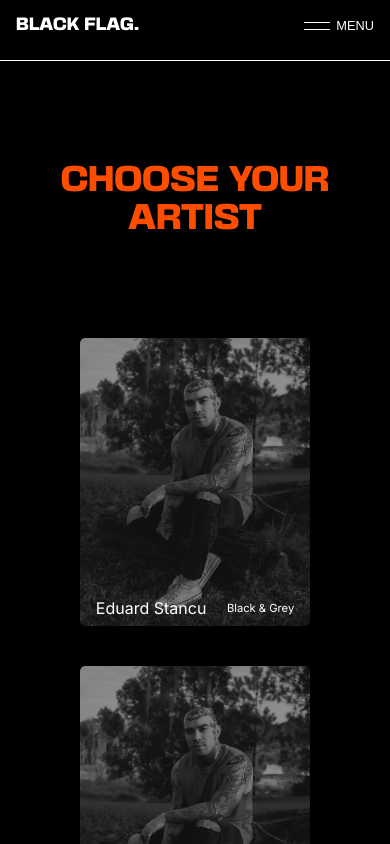
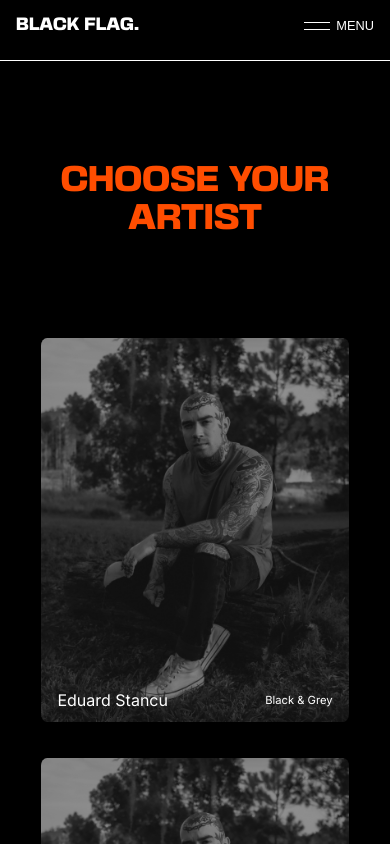
Before and after one commit to GabrielStefan24/bff-tattoo, a Next.js app: page /gallery in a window 390 px wide. Shown: the top 844 px of the page. Built offline with nearby package versions, Linux system fonts and the light colour scheme.

Commit message:
responsive

```diff
--- a/app/Components/Contact/styles.module.scss
+++ b/app/Components/Contact/styles.module.scss
@@ -2,8 +2,9 @@
   height: 20vh;
   color: white;
   border-top: 1px solid white;
+  width: 100%;
+  margin-top: 20vh;
 
-  margin-top: 20vh;
 
   .container{
     width: min(100vw,1440px);
--- a/app/Components/Navbar/anim.js
+++ b/app/Components/Navbar/anim.js
@@ -13,14 +13,14 @@ export const opacity = {
 
 export const slideUp = {
   initial: {
-    y: "200%",
+    y: "150%",
   },
   open: {
-    y: "-20%",
+    y: "-10%",
     transition: { duration: 0.8, delay: 0.2, ease: [0.22, 1, 0.36, 1] },
   },
   closed: {
-    y: "200%",
+    y: "150%",
   },
 };
 
--- a/app/gallery/layout.js
+++ b/app/gallery/layout.js
@@ -6,12 +6,12 @@ export const metadata = {
   description: "Artists of Black Flag Tattoo Studio",
 };
 
-export default function RootLayout({ children }) {
+export default function DashboardLayout({ children }) {
   return (
-    <html lang="en">
+    <section>
       <Navbar />
-      <body>{children}</body>
+      {children}
       <Contact />
-    </html>
+    </section>
   );
 }
--- a/app/gallery/styles.module.scss
+++ b/app/gallery/styles.module.scss
@@ -4,8 +4,6 @@
     align-items: center;
     flex-direction: column;
 
-
-    width: 100%;
     margin-top: max(59px,15.7333333333vw);
     @media(min-width:768px){
         margin-top: max(64px,10.3225806452vw);
@@ -68,27 +66,34 @@
             }
 
             img {
-                height: 22rem;
+                height: 24rem;
                 width: auto;
                 border-radius: 2%;
                 opacity: 1;
                 filter: grayscale(100%) brightness(0.6);
-
-                display: block;
-                @media(max-width:912px){
+                @media(min-width:768px){
                     height: 18rem;
-                    margin-bottom: 0.5rem;
-
-                  }
-                  @media(min-width:1440px){
+                }
+                @media(min-width:912px){
+                    height: 21rem;
+                }
+                @media(min-width:1200px){
                     height: 30rem;
                 }
-                @media(min-width:1900px){
+                @media(min-width:1600px){
+                    height: 35rem;
+                }
+                @media(min-width:2000px){
                     height: 40rem;
                 }
-                @media(min-width:2500px){
+                @media(min-width:2440px){
                     height: 50rem;
                 }
+
+
+
+
+
 
             }
             .artistBio{
```
Also changed, not shown: app/Components/Artists/styles.module.scss (+20 -15 lines).
